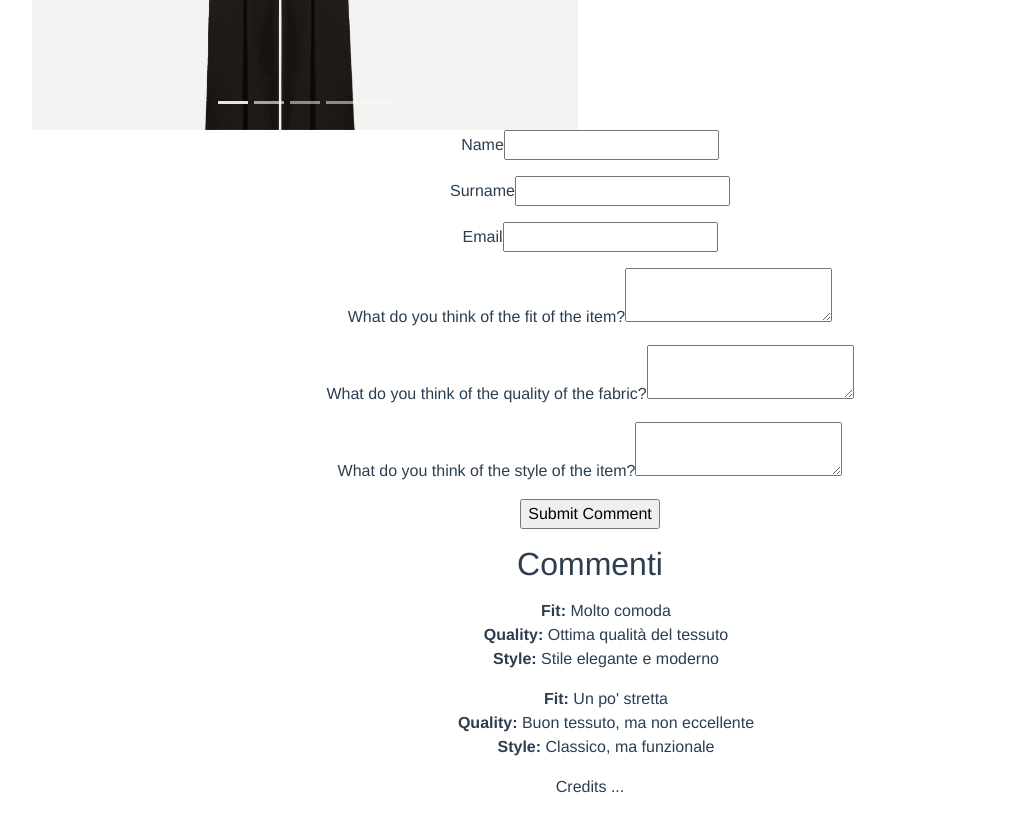
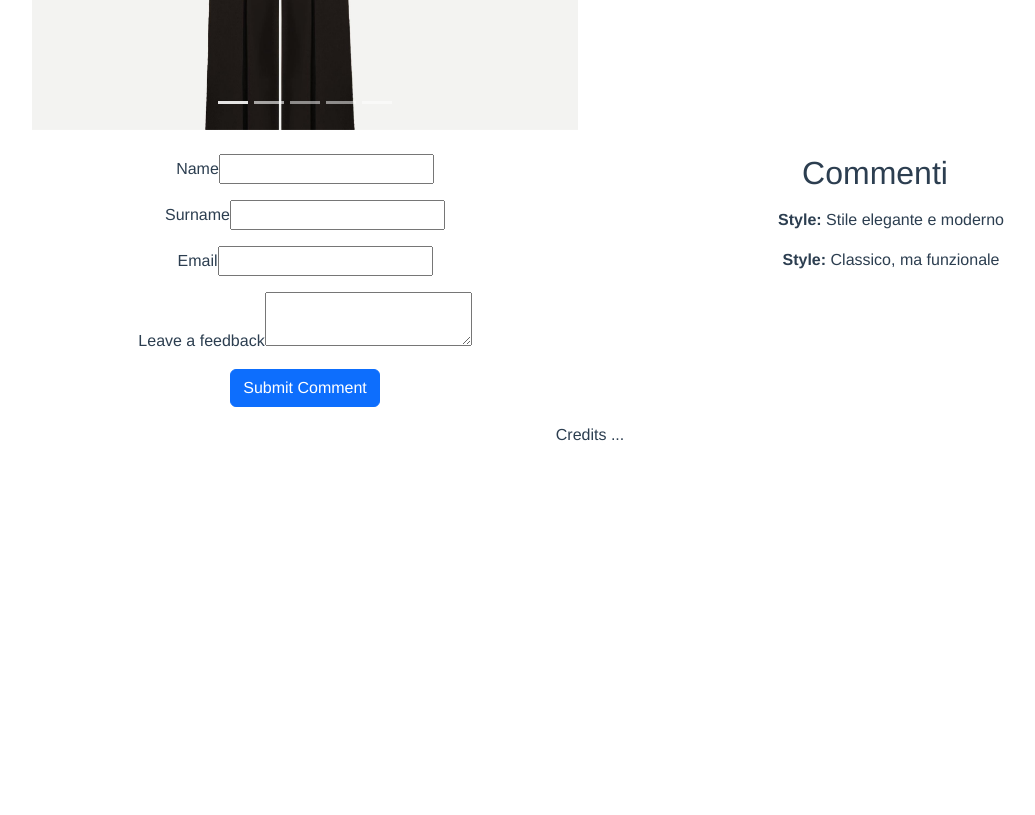
Before and after one commit to IlariaMarchese997/Progetto-Vue, a Vue app in the folder progetto/: page /#/capi/1 in a window 1280 px wide. Shown: the part 560-1375 px from the top of the page, without its empty margins (50-1085 px from the left). After the commit the page ends 1023 px from the top, so only its background shows below. Built offline with nearby package versions, Linux system fonts and the light colour scheme.

Commit message:
Form version3

```diff
--- a/progetto/src/components/FormCommenti.vue
+++ b/progetto/src/components/FormCommenti.vue
@@ -1,5 +1,7 @@
 <template>
-  <div>
+  <div class="container mt-4">
+    <div class="row">
+      <div class="col-md-6">
         <form class="comment-form" @submit.prevent="onSubmit">
           <p>
             <label for="nome">Name</label>
@@ -14,41 +16,35 @@
             <input id="email" type="email" v-model="commento.email" required />
           </p>
           <p>
-        <label for="fit">What do you think of the fit of the item?</label>
-        <textarea id="fit" v-model="commento.vestibilita" required></textarea>
-      </p>
-      <p>
-        <label for="quality"
-          >What do you think of the quality of the fabric?</label
-        >
-        <textarea id="quality" v-model="commento.qualita" required></textarea>
-      </p>
-      <p>
-        <label for="style">What do you think of the style of the item?</label>
+            <label for="style">Leave a feedback</label>
             <textarea id="style" v-model="commento.stile" required></textarea>
           </p>
 
           <p>
-        <input type="submit" value="Submit Comment" />
+            <input
+              type="submit"
+              value="Submit Comment"
+              class="btn btn-primary"
+            />
           </p>
         </form>
 
         <div v-if="messaggioSuccesso" class="success">
           {{ messaggioSuccesso }}
         </div>
+      </div>
 
-    <div>
+      <div class="col-md-6">
         <h2>Commenti</h2>
         <ul id="commenti">
           <li v-for="commento in commenti" :key="commento.id">
             <strong>{{ commento.nome }} {{ commento.cognome }}</strong>
             <p>{{ commento.contenuto }}</p>
             <small>{{ commento.email }}</small>
-          <strong>Fit:</strong> {{ commento.vestibilita }}<br />
-          <strong>Quality:</strong> {{ commento.qualita }}<br />
             <strong>Style:</strong> {{ commento.stile }}
           </li>
         </ul>
+      </div>
     </div>
   </div>
 </template>
@@ -61,8 +57,6 @@ export default {
         nome: "",
         cognome: "",
         email: "",
-        vestibilita: "",
-        qualita: "",
         stile: "",
       },
       messaggioSuccesso: "",
@@ -85,8 +79,6 @@ export default {
         cognome: "",
         email: "",
         contenuto: "",
-        vestibilita: "",
-        qualita: "",
         stile: "",
       };
 
```
Lines whose indentation alone changed are shown as unchanged.
